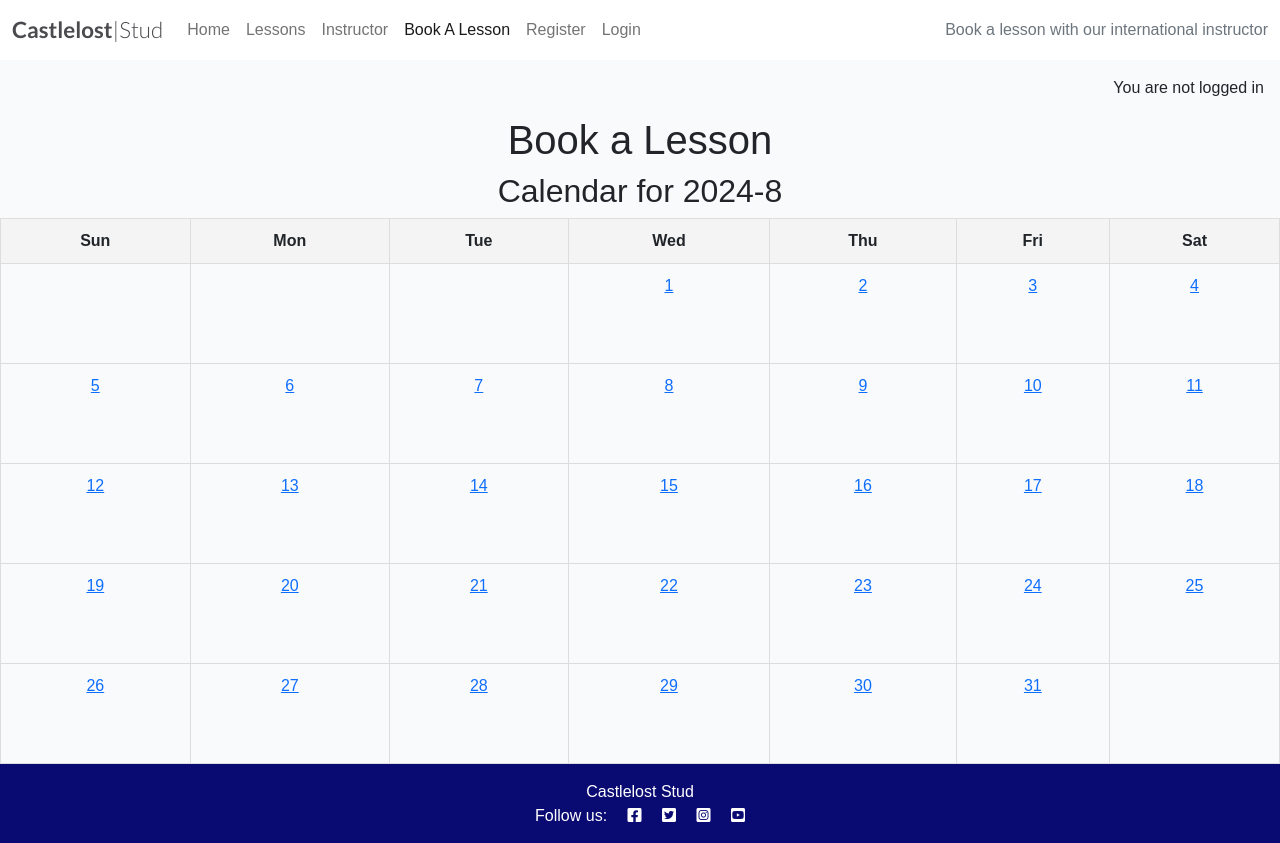
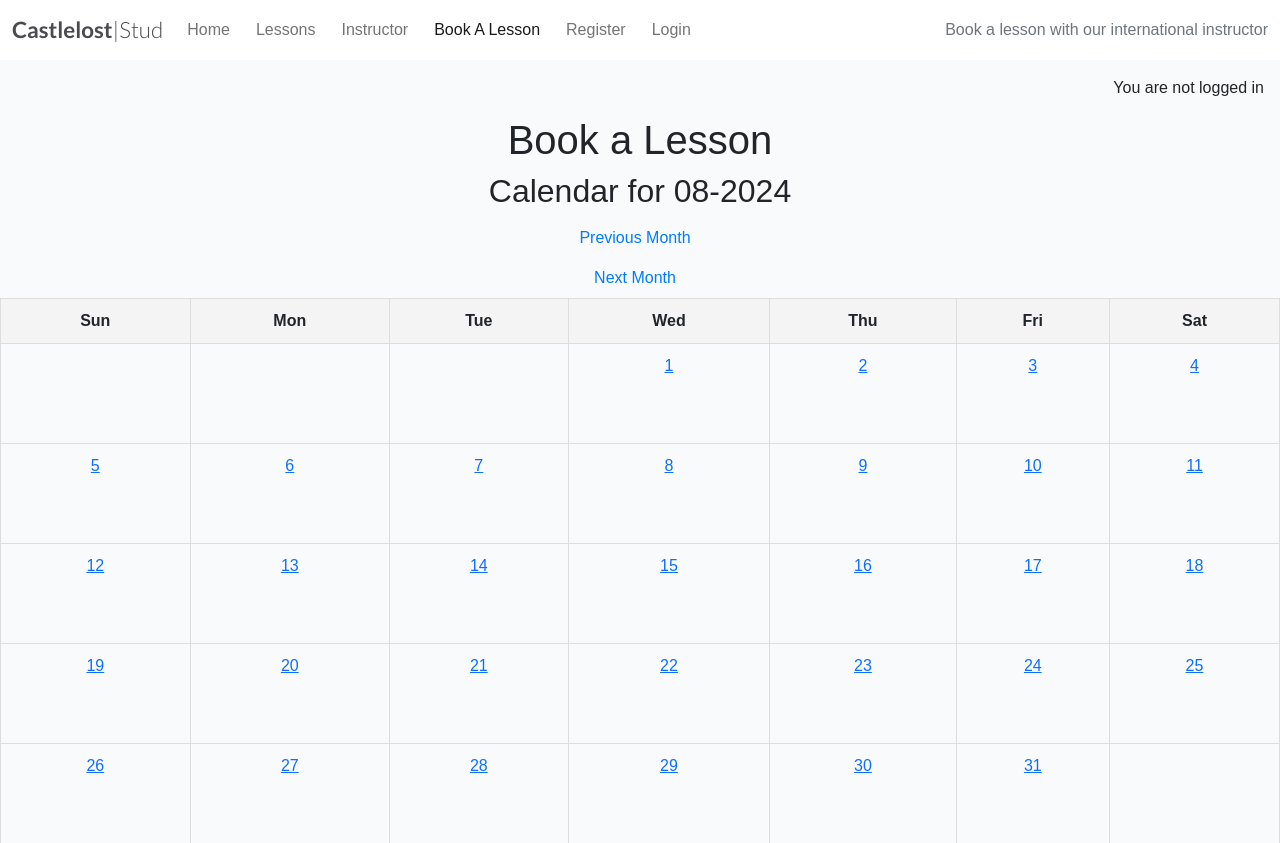
Before and after one commit to Declan444/Castlelost-Stud, a Django app: page /book-a-lesson/ in a window 1280 px wide. Shown: the top 843 px of the page. Run offline with Django 4.2, Linux system fonts and the light colour scheme.

Commit message:
change timeslot view to show status and strikethrough and booked if already booked. Add previous and next to calendar

```diff
--- a/bookalesson/templates/bookalesson/book_a_lesson.html
+++ b/bookalesson/templates/bookalesson/book_a_lesson.html
@@ -4,7 +4,23 @@
 {% block content %}
 <h1>Book a Lesson</h1>
 
-<h2>Calendar for {{ year }}-{{ month }}</h2>
+<h2>Calendar for {{ month|stringformat:"02d" }}-{{ year }}</h2>
+
+<div>
+    <!-- Navigation links -->
+    {% if month > 1 %}
+        <a href="{% url 'book_a_lesson' %}?year={{ year }}&month={{ month|add:"-1" }}" class="nav-link">Previous Month</a>
+    {% else %}
+        <a href="{% url 'book_a_lesson' %}?year={{ year|add:"-1" }}&month=12" class="nav-link">Previous Month</a>
+    {% endif %}
+
+    {% if month < 12 %}
+        <a href="{% url 'book_a_lesson' %}?year={{ year }}&month={{ month|add:"1" }}" class="nav-link">Next Month</a>
+    {% else %}
+        <a href="{% url 'book_a_lesson' %}?year={{ year|add:"1" }}&month=1" class="nav-link">Next Month</a>
+    {% endif %}
+</div>
+
 <table>
     <thead>
         <tr>
@@ -25,8 +41,13 @@
                 {% if day %}
                 {% with day|stringformat:'02d' as day_formatted %}
                 {% with month|stringformat:'02d' as month_formatted %}
-                <!-- Build the date string in DD-MM format and not dd-mm-yyyy as caused problems-->
-                <a href="{% url 'timeslots_for_date' date=day_formatted|add:'-'|add:month_formatted %}">{{ day }}</a>
+                {% with year|stringformat:'04d' as year_formatted %}
+                <!-- Build the date string in YYYY-MM-DD format for proper URL parameter -->
+                {% with date_str=year_formatted|add:"-"|add:month_formatted|add:"-"|add:day_formatted %}
+                    <!-- Build the link URL -->
+                    <a href="{% url 'timeslots_for_date' date=date_str %}">{{ day }}</a>
+                {% endwith %}
+                {% endwith %}
                 {% endwith %}
                 {% endwith %}
                 {% endif %}
@@ -36,4 +57,5 @@
         {% endfor %}
     </tbody>
 </table>
+
 {% endblock %}
--- a/bookalesson/views.py
+++ b/bookalesson/views.py
@@ -158,13 +158,15 @@
 
 def timeslots_for_date(request, date):
     try:
-        day, month = map(int, date.split('-'))
-        year = datetime.now().year
-        date_obj = datetime(year, month, day).date()
+        # Expecting date in YYYY-MM-DD format
+        date_obj = datetime.strptime(date, '%Y-%m-%d').date()
+        year = date_obj.year
+        month = date_obj.month
+        day = date_obj.day
     except ValueError:
-        return HttpResponseBadRequest("Invalid date format. Expected DD-MM.")
+        return HttpResponseBadRequest("Invalid date format. Expected YYYY-MM-DD.")
 
-    # set the time slots from 8 AM to 6 PM
+    # Set the time slots from 8 AM to 6 PM
     start_time = datetime(year, month, day, 8, 0)
     end_time = datetime(year, month, day, 18, 0)
     time_slots = []
@@ -174,24 +176,24 @@
         time_slots.append(current_time.time())
         current_time += timedelta(hours=1)
 
-    # get booked slots for the selected date
+    # Get booked slots for the selected date
     booked_slots = LessonDate.objects.filter(date=date_obj).values_list('start_time', 'end_time')
 
-    # dont show booked slots from the available time slots
-    available_slots = []
+    # Create a list of slots with their booking status
+    slots_with_status = []
     for slot in time_slots:
-        # check if itmeslots are within any booked time range
         is_booked = any(start <= slot < end for start, end in booked_slots)
-        if not is_booked:
-            available_slots.append(slot.strftime("%H:%M"))
+        slots_with_status.append({
+            'time': slot.strftime("%H:%M"),
+            'is_booked': is_booked
+        })
 
     context = {
         'date': date_obj,
-        'time_slots': available_slots,
+        'slots_with_status': slots_with_status,
     }
 
     return render(request, 'bookalesson/timeslots.html', context)
-
 
 
 @login_required
--- a/static/css/style.css
+++ b/static/css/style.css
@@ -234,7 +234,7 @@
 
 /* Hero Section */
 .hero-section {
-    background: url('/static/images/khal.jpg') no-repeat center center;
+    background: url('/static/images/khal.jpg') no-repeat top center;
     background-size: cover;
     height: 100vh;
     color: #fff;
@@ -285,3 +285,18 @@
     background-color: #5a6268;
     border-color: #545b62;
 }
+/* Change cursor to indicate inactivity in timeslots */
+.inactive {
+    color: #aaa;
+    cursor: not-allowed;
+    text-decoration: line-through;
+}
+/* calendar nav links */
+.nav-link {
+    margin-right: 10px;
+    text-decoration: none;
+    color: #007BFF;
+}
+.nav-link:hover {
+    text-decoration: underline;
+}
```
Also changed, not shown: bookalesson/templates/bookalesson/timeslots.html (+7 -4 lines).
